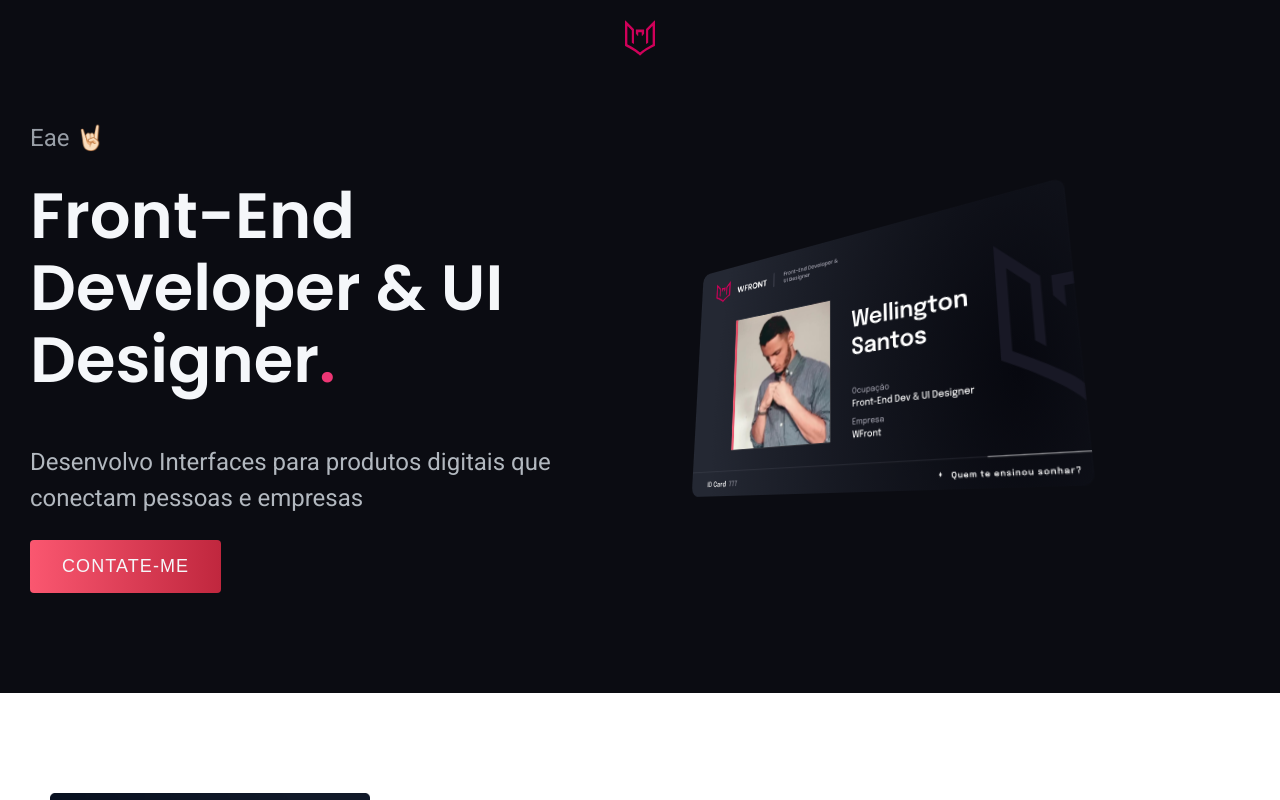
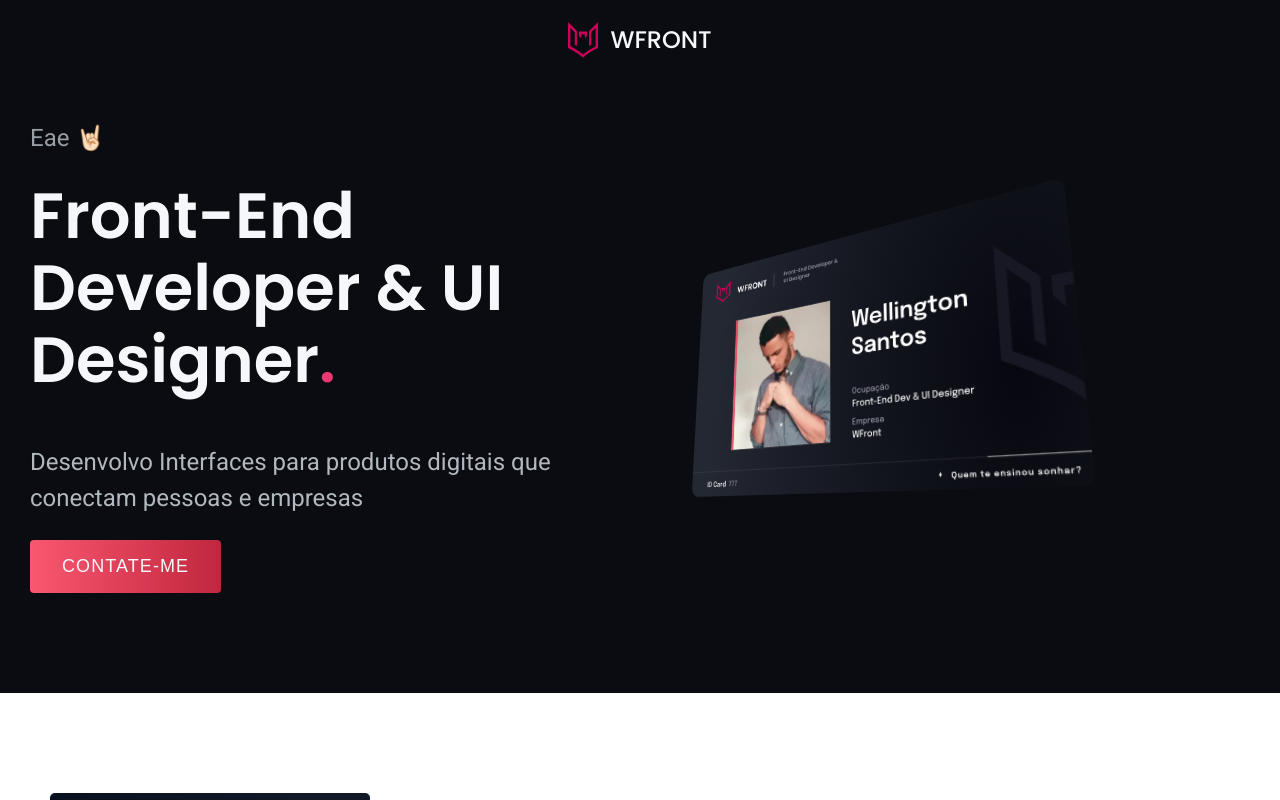
Before and after one commit to Wellington-Developer/portfolio, a React (Create React App) app: page / in a window 1280 px wide. Shown: the top 800 px of the page. Built offline with nearby package versions, Linux system fonts and the light colour scheme.

Commit message:
Adicionando nome da marca ao logotipo

```diff
--- a/src/components/Header/Header.css
+++ b/src/components/Header/Header.css
@@ -15,3 +15,15 @@
 .header-content img {
   max-width: 30px;
 }
+
+.header-logo {
+  display: flex;
+  align-items: center;
+  gap: 12px;
+  color: var(--color-white);
+}
+
+.header-logo h1 {
+  font-size: 1.5rem;
+  font-weight: 500;
+}
--- a/src/components/Header/Header.js
+++ b/src/components/Header/Header.js
@@ -8,6 +8,7 @@ export const Header = () => {
         <div className="header-content">
           <div className="header-logo">
             <img src={logoImg} alt="Logotipo"/>
+            <h1>WFRONT</h1>
           </div>
         </div>
       </div>
```
